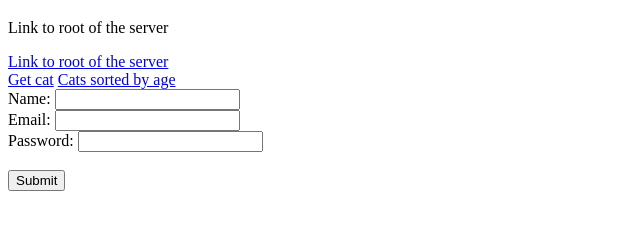
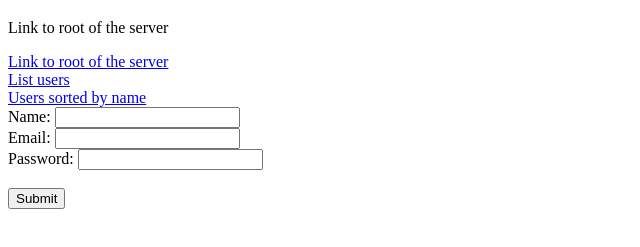
Before and after one commit to JHiltunen/nodejs-demo, a website: page public/user.html in a window 1280 px wide. Shown: the part 61-308 px from the top of the page, without its empty margins (0-640 px from the left). Drawn offline with Linux system fonts and the light colour scheme.

Commit message:
Fixed user.html links

```diff
--- a/public/user.html
+++ b/public/user.html
@@ -8,8 +8,9 @@
         <h1>Demo page</h1>
         <p>Link to root of the server</p>
         <a href="/">Link to root of the server</a><br>
-        <a href="cat">Get cat</a>
-        <a href="cat?sort=age">Cats sorted by age</a>
+        <a href="user">List users</a>
+        <br>
+        <a href="user?sort=name">Users sorted by name</a>
 
         <form action="user" method="POST">
             Name: <input type="text" name="name"><br>
```
